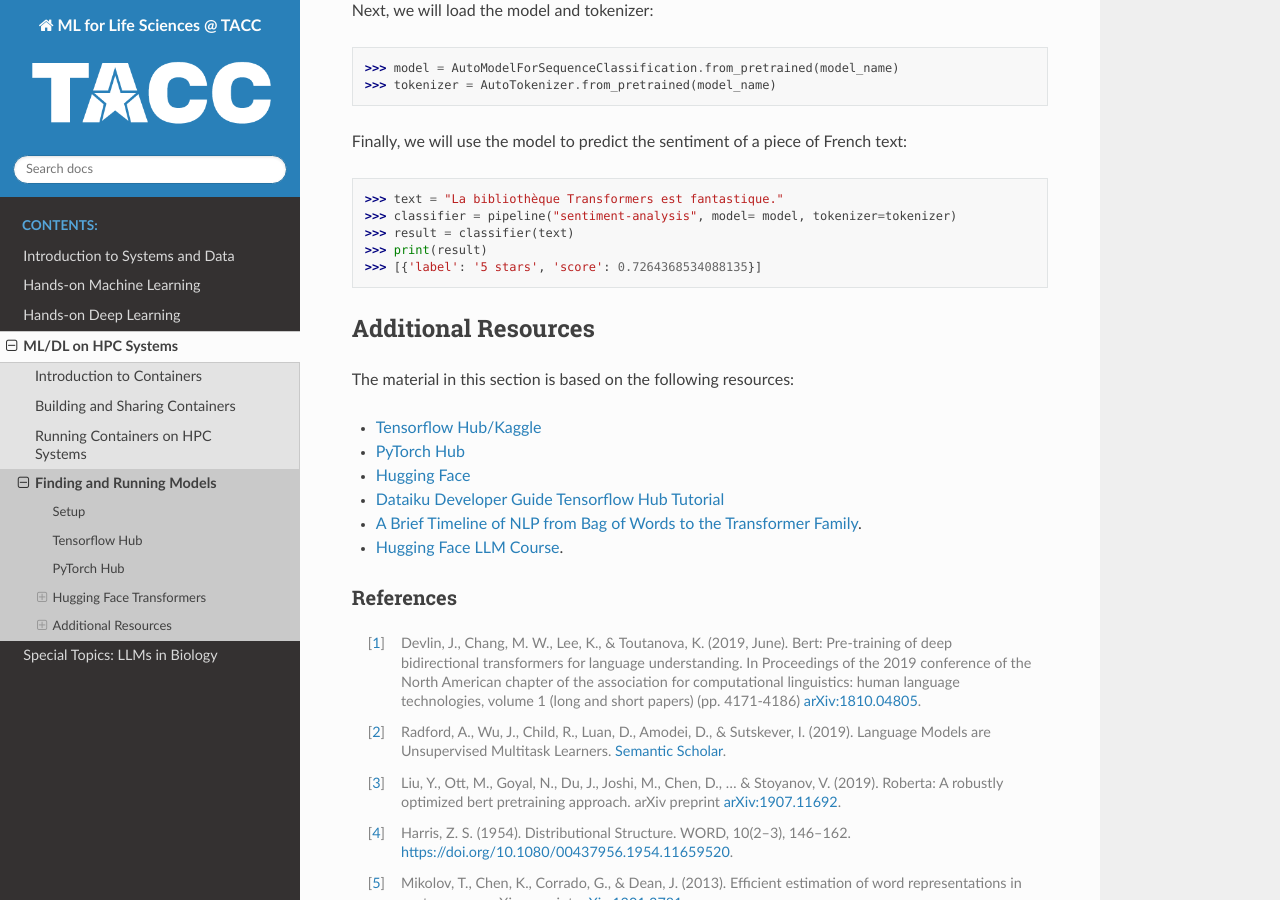
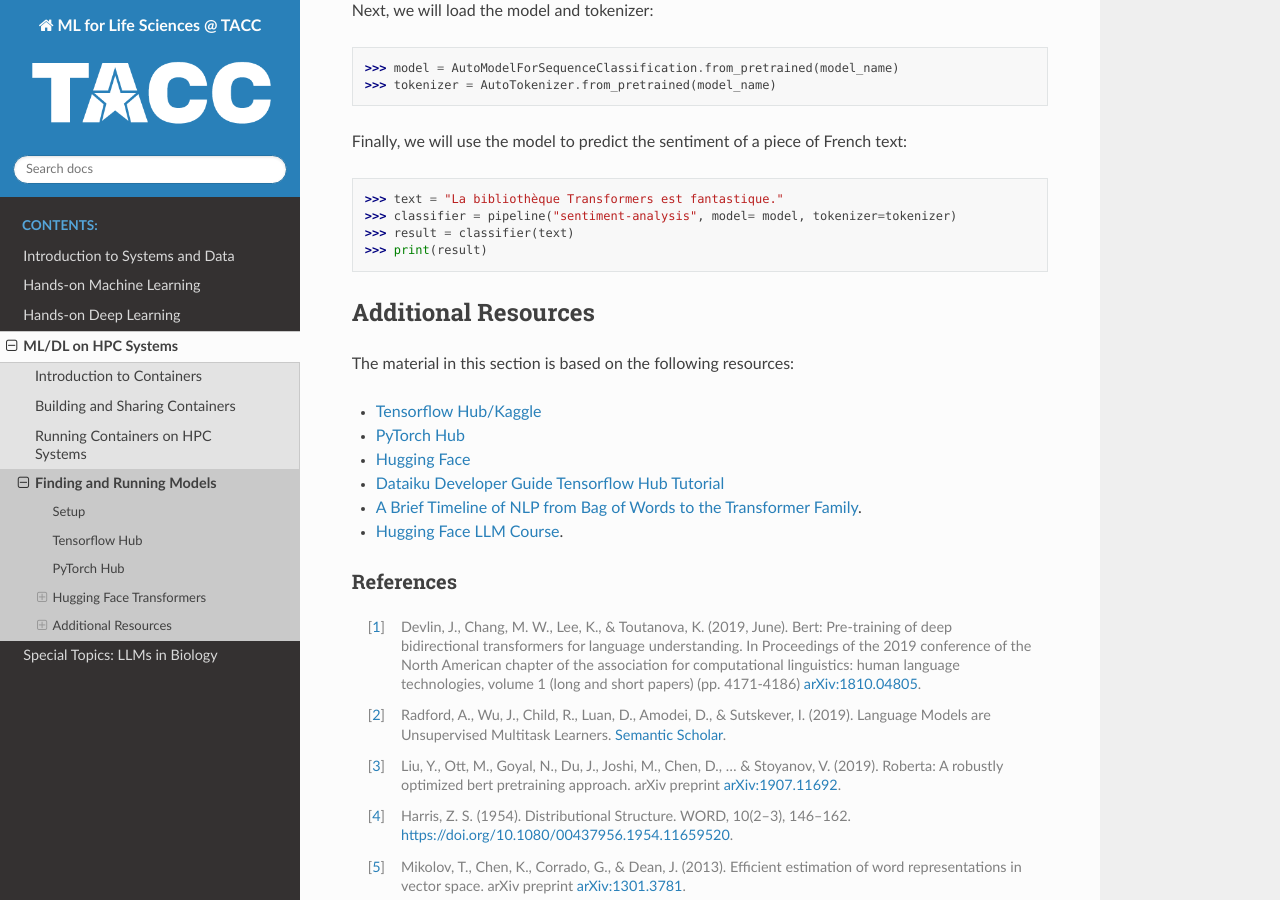
Before and after one commit to lconcia/life_sciences_ml_at_tacc, a Sphinx documentation site: the page built from docs/section4/finding_running_models.rst, in a window 1280 px wide and 900 px high, scrolled down 7536 px. Built offline with Sphinx 7.4.7 and the Read the Docs theme 3.1.0, drawn with Linux system fonts in a browser that asks for light colours.

Commit message:
removed result in code block (#77)

```diff
--- a/docs/section4/finding_running_models.rst
+++ b/docs/section4/finding_running_models.rst
@@ -273,7 +273,6 @@
     >>> classifier = pipeline("sentiment-analysis", model= model, tokenizer=tokenizer)
     >>> result = classifier(text)
     >>> print(result)
-    >>> [{'label': '5 stars', 'score': 0.7264368534088135}]
 
 
 Additional Resources
```
